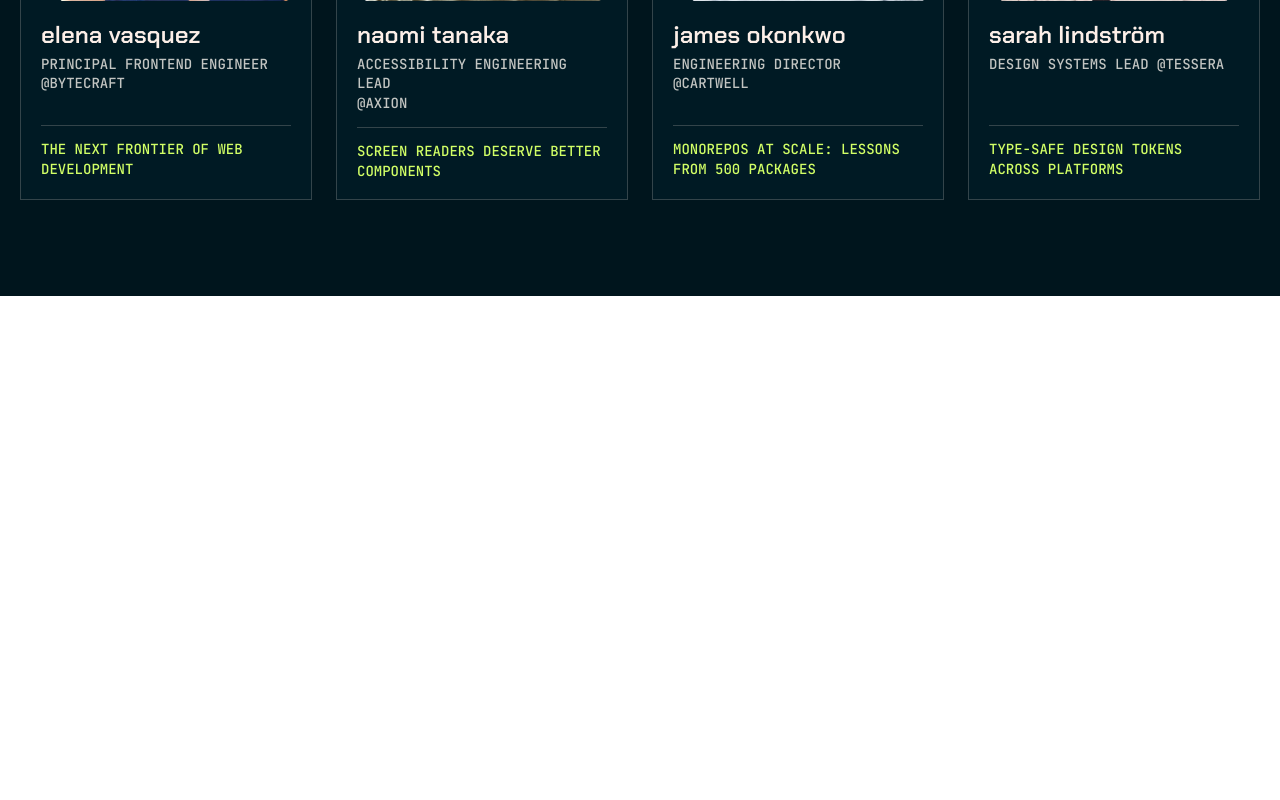
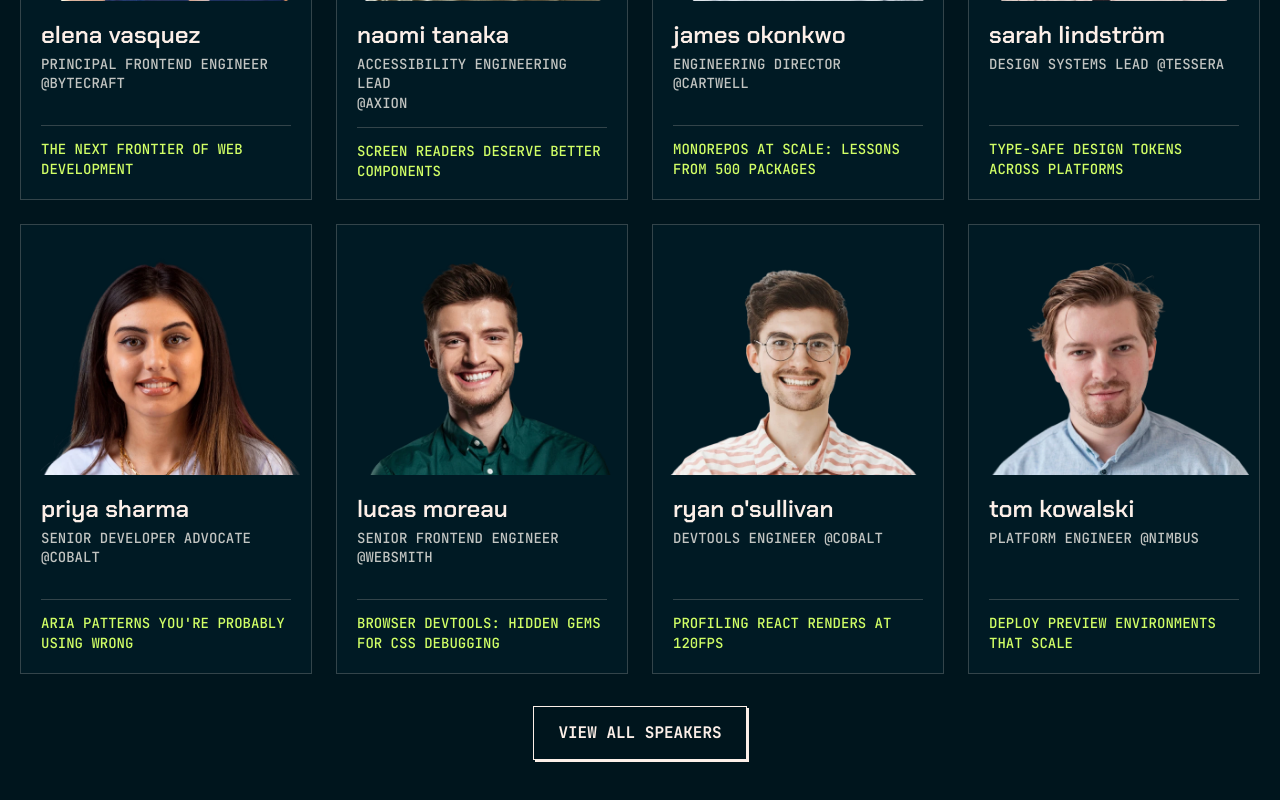
Before and after one commit to brandeth/tech-conference, a Nuxt app: page / in a window 1280 px wide. Shown: the part 1052-1852 px from the top of the page. Before the commit the page ends 1348 px from the top, so only its background shows below. Built offline with nearby package versions, Linux system fonts and the light colour scheme.

Commit message:
added more featured speakers

```diff
--- a/app/components/FeaturedSpeakers.vue
+++ b/app/components/FeaturedSpeakers.vue
@@ -15,14 +15,22 @@
         :talk-title="speaker.talkTitle"
       />
     </div>
+
+    <NuxtLink class="featured-speakers__cta" to="#">
+      View all speakers
+    </NuxtLink>
   </section>
 </template>
 
 <script setup lang="ts">
 import elenaAvatar from '~/assets/images/avatar-elena-vasquez.webp'
 import jamesAvatar from '~/assets/images/avatar-james-okonkwo.webp'
+import lucasAvatar from '~/assets/images/avatar-lucas-moreau.webp'
 import naomiAvatar from '~/assets/images/avatar-naomi-tanaka.webp'
+import priyaAvatar from '~/assets/images/avatar-priya-sharma.webp'
+import ryanAvatar from '~/assets/images/avatar-ryan-o-sullivan.webp'
 import sarahAvatar from '~/assets/images/avatar-sarah-lindstrom.webp'
+import tomAvatar from '~/assets/images/avatar-tom-kowalski.webp'
 
 const featuredSpeakers = [
   {
@@ -57,6 +65,38 @@ const featuredSpeakers = [
     titleAndCompany: 'Design Systems Lead @Tessera',
     talkTitle: 'Type-safe design tokens across platforms',
   },
+  {
+    imageSrc: priyaAvatar,
+    imageAlt: 'Priya Sharma',
+    imageBackgroundColor: 'var(--color-brand-cyan-100)',
+    name: 'priya sharma',
+    titleAndCompany: 'Senior Developer Advocate @Cobalt',
+    talkTitle: "ARIA patterns you're probably using wrong",
+  },
+  {
+    imageSrc: lucasAvatar,
+    imageAlt: 'Lucas Moreau',
+    imageBackgroundColor: 'var(--color-brand-purple-100)',
+    name: 'lucas moreau',
+    titleAndCompany: 'Senior Frontend Engineer @Websmith',
+    talkTitle: 'Browser DevTools: hidden gems for CSS debugging',
+  },
+  {
+    imageSrc: ryanAvatar,
+    imageAlt: "Ryan O'Sullivan",
+    imageBackgroundColor: 'var(--color-brand-red-100)',
+    name: "ryan o'sullivan",
+    titleAndCompany: 'DevTools Engineer @Cobalt',
+    talkTitle: 'Profiling React renders at 120fps',
+  },
+  {
+    imageSrc: tomAvatar,
+    imageAlt: 'Tom Kowalski',
+    imageBackgroundColor: 'var(--color-brand-purple-100)',
+    name: 'tom kowalski',
+    titleAndCompany: 'Platform Engineer @Nimbus',
+    talkTitle: 'Deploy preview environments that scale',
+  },
 ] as const
 </script>
 
@@ -77,6 +117,77 @@ const featuredSpeakers = [
   gap: 24px;
 }
 
+.featured-speakers__cta {
+  display: inline-flex;
+  height: 54px;
+  align-items: center;
+  justify-content: center;
+  justify-self: center;
+  margin-top: 8px;
+  padding: 16px 24px;
+  border: 1px solid var(--color-brand-neutral-100);
+  background: var(--color-brand-neutral-900);
+  box-shadow: 2px 2px 0 var(--color-brand-neutral-100);
+  color: var(--color-brand-neutral-100);
+  font-family: var(--font-jetbrains-mono);
+  font-size: 16px;
+  font-weight: 700;
+  line-height: 140%;
+  text-decoration: none;
+  text-transform: uppercase;
+  transition:
+    background-color 150ms ease-out,
+    border-color 150ms ease-out,
+    box-shadow 150ms ease-out,
+    color 150ms ease-out,
+    transform 150ms ease-out;
+}
+
+.featured-speakers__cta:hover {
+  border-color: var(--color-brand-green-200);
+  background: var(--color-brand-green-200);
+  box-shadow: 4px 4px 0 var(--color-brand-neutral-600);
+  color: var(--color-brand-neutral-900);
+}
+
+.featured-speakers__cta:focus-visible {
+  border-color: transparent;
+  background:
+    repeating-linear-gradient(
+        to right,
+        var(--color-brand-green-200) 0 4px,
+        transparent 4px 8px
+      )
+      top left / 100% 1px no-repeat,
+    repeating-linear-gradient(
+        to right,
+        var(--color-brand-green-200) 0 4px,
+        transparent 4px 8px
+      )
+      bottom left / 100% 1px no-repeat,
+    repeating-linear-gradient(
+        to bottom,
+        var(--color-brand-green-200) 0 4px,
+        transparent 4px 8px
+      )
+      top left / 1px 100% no-repeat,
+    repeating-linear-gradient(
+        to bottom,
+        var(--color-brand-green-200) 0 4px,
+        transparent 4px 8px
+      )
+      top right / 1px 100% no-repeat,
+    var(--color-brand-neutral-900);
+  box-shadow: 2px 2px 0 var(--color-brand-green-200);
+  color: var(--color-brand-neutral-100);
+  outline: none;
+}
+
+.featured-speakers__cta:active {
+  box-shadow: 1px 1px 0 var(--color-brand-neutral-600);
+  transform: translate(2px, 2px);
+}
+
 @media (max-width: 1180px) {
   .featured-speakers__grid {
     grid-template-columns: repeat(2, minmax(0, 1fr));
--- a/app/pages/design-system.vue
+++ b/app/pages/design-system.vue
@@ -206,43 +206,43 @@
 </template>
 
 <script setup lang="ts">
-import elenaAvatar from '~/assets/images/avatar-elena-vasquez.webp'
-import jamesAvatar from '~/assets/images/avatar-james-okonkwo.webp'
-import naomiAvatar from '~/assets/images/avatar-naomi-tanaka.webp'
-import sarahAvatar from '~/assets/images/avatar-sarah-lindstrom.webp'
+import lucasAvatar from '~/assets/images/avatar-lucas-moreau.webp'
+import priyaAvatar from '~/assets/images/avatar-priya-sharma.webp'
+import ryanAvatar from '~/assets/images/avatar-ryan-o-sullivan.webp'
+import tomAvatar from '~/assets/images/avatar-tom-kowalski.webp'
 
 const speakerCardExamples = [
   {
-    imageSrc: elenaAvatar,
-    imageAlt: 'Elena Vasquez',
+    imageSrc: priyaAvatar,
+    imageAlt: 'Priya Sharma',
     imageBackgroundColor: 'var(--color-brand-cyan-100)',
-    name: 'elena vasquez',
-    titleAndCompany: 'Principal Frontend Engineer\n@ByteCraft',
-    talkTitle: 'The next frontier of web development',
+    name: 'priya sharma',
+    titleAndCompany: 'Senior Developer Advocate @Cobalt',
+    talkTitle: "ARIA patterns you're probably using wrong",
   },
   {
-    imageSrc: naomiAvatar,
-    imageAlt: 'Naomi Tanaka',
-    imageBackgroundColor: 'var(--color-brand-blue-100)',
-    name: 'naomi tanaka',
-    titleAndCompany: 'Accessibility Engineering Lead\n@Axion',
-    talkTitle: 'Screen readers deserve better components',
+    imageSrc: lucasAvatar,
+    imageAlt: 'Lucas Moreau',
+    imageBackgroundColor: 'var(--color-brand-purple-100)',
+    name: 'lucas moreau',
+    titleAndCompany: 'Senior Frontend Engineer @Websmith',
+    talkTitle: 'Browser DevTools: hidden gems for CSS debugging',
   },
   {
-    imageSrc: jamesAvatar,
-    imageAlt: 'James Okonkwo',
-    imageBackgroundColor: 'var(--color-brand-purple-100)',
-    name: 'james okonkwo',
-    titleAndCompany: 'Engineering Director @Cartwell',
-    talkTitle: 'Monorepos at scale: lessons from 500 packages',
+    imageSrc: ryanAvatar,
+    imageAlt: "Ryan O'Sullivan",
+    imageBackgroundColor: 'var(--color-brand-red-100)',
+    name: "ryan o'sullivan",
+    titleAndCompany: 'DevTools Engineer @Cobalt',
+    talkTitle: 'Profiling React renders at 120fps',
   },
   {
-    imageSrc: sarahAvatar,
-    imageAlt: 'Sarah Lindström',
-    imageBackgroundColor: 'var(--color-brand-yellow-100)',
-    name: 'sarah lindström',
-    titleAndCompany: 'Design Systems Lead @Tessera',
-    talkTitle: 'Type-safe design tokens across platforms',
+    imageSrc: tomAvatar,
+    imageAlt: 'Tom Kowalski',
+    imageBackgroundColor: 'var(--color-brand-purple-100)',
+    name: 'tom kowalski',
+    titleAndCompany: 'Platform Engineer @Nimbus',
+    talkTitle: 'Deploy preview environments that scale',
   },
 ] as const
 
```
